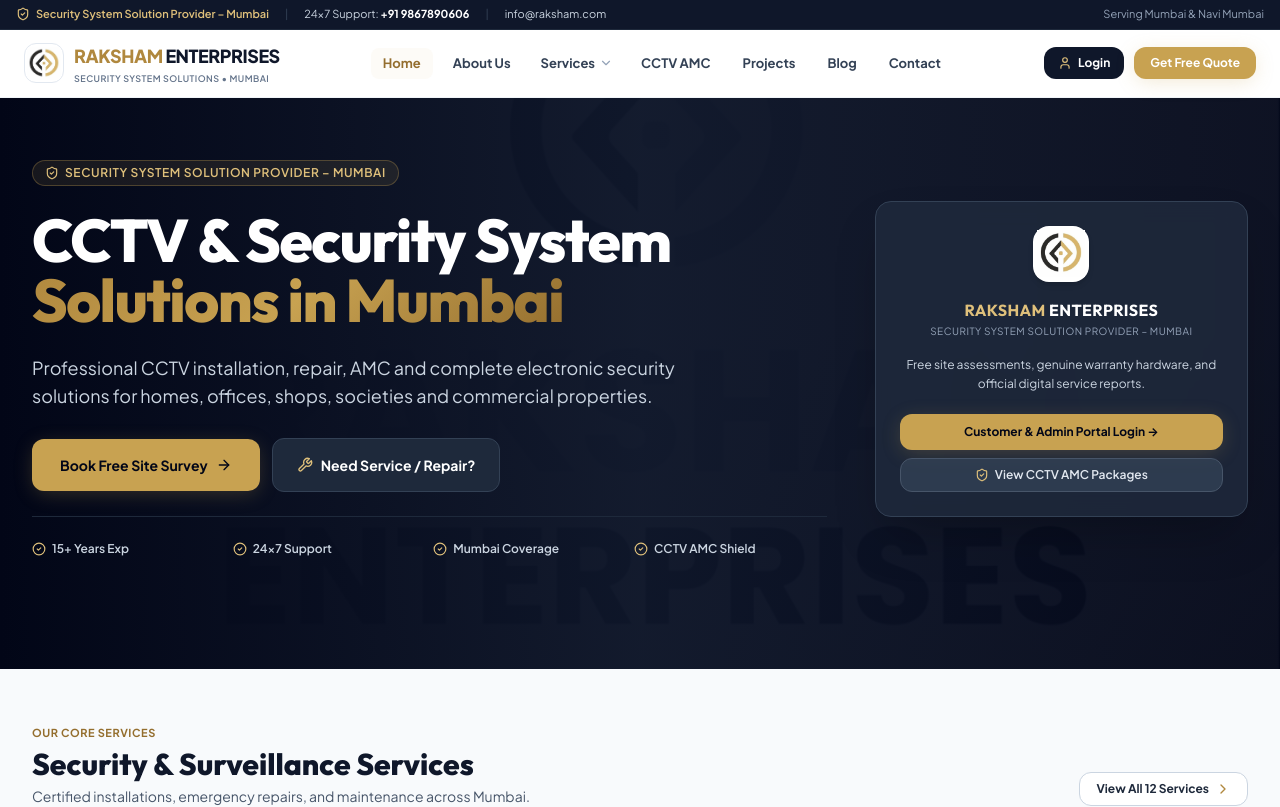
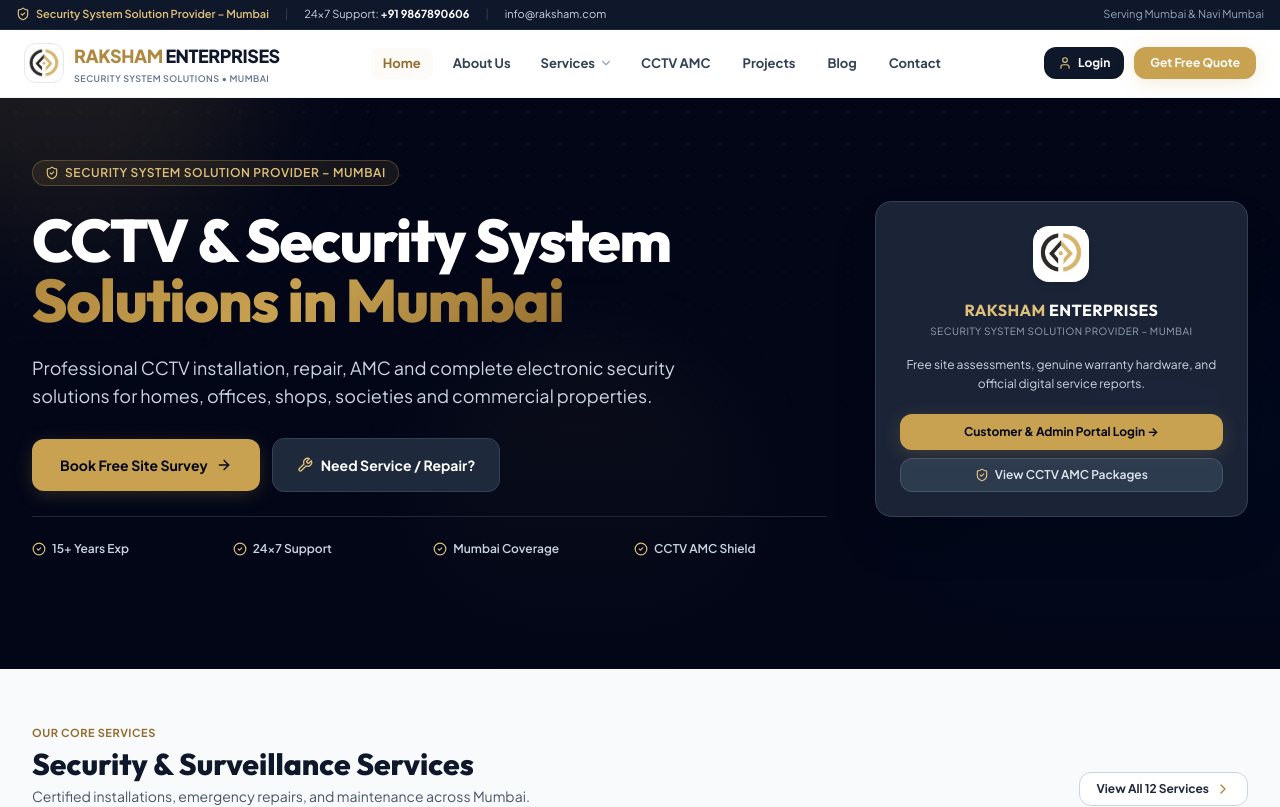
Before and after one commit to guptadipti0123-netizen/raksham-enterprises-web1, a React (Vite) app: page / in a window 1280 px wide. Shown: the top 807 px of the page. Built offline with nearby package versions, Linux system fonts and the light colour scheme.

Commit message:
feat(hero): replace logo watermark with sleek high-tech security matrix grid and ambient glow

```diff
--- a/src/pages/HomePage.jsx
+++ b/src/pages/HomePage.jsx
@@ -63,17 +63,26 @@ export default function HomePage({ onOpenQuote }) {
   return (
     <div className="bg-white">
 
-      {/* 1. HERO SECTION (Clean, Modern & Punchy) */}
-      <section className="relative pt-24 pb-14 sm:pt-36 sm:pb-24 md:pt-40 md:pb-28 bg-gradient-to-b from-slate-900 via-slate-900 to-slate-950 text-white overflow-hidden">
+      {/* 1. HERO SECTION (Clean, Modern & High-Tech Security Backdrop) */}
+      <section className="relative pt-24 pb-14 sm:pt-36 sm:pb-24 md:pt-40 md:pb-28 bg-slate-950 text-white overflow-hidden">
+
+        {/* Modern High-Tech Security Matrix Grid */}
         <div
-          className="absolute inset-0 bg-cover bg-center opacity-20 mix-blend-luminosity pointer-events-none"
+          className="absolute inset-0 pointer-events-none opacity-40"
           style={{
-            backgroundImage: `url('/assets/logo-full.jpg')`,
-            backgroundPosition: 'center',
-            backgroundSize: 'cover'
+            backgroundImage: `radial-gradient(rgba(217, 178, 86, 0.18) 1px, transparent 1px), radial-gradient(rgba(255, 255, 255, 0.05) 1px, transparent 1px)`,
+            backgroundSize: '32px 32px, 16px 16px',
+            backgroundPosition: '0 0, 8px 8px'
           }}
         />
-        <div className="absolute inset-0 bg-gradient-to-r from-slate-950 via-slate-900/90 to-slate-950/80 pointer-events-none" />
+
+        {/* Dynamic Ambient Glow Gradients (Deep Gold & Security Blue) */}
+        <div className="absolute -top-32 -left-32 w-96 h-96 bg-gold-500/15 rounded-full blur-3xl pointer-events-none" />
+        <div className="absolute top-1/2 -right-32 w-[500px] h-[500px] bg-blue-600/10 rounded-full blur-3xl pointer-events-none" />
+        <div className="absolute bottom-0 left-1/3 w-80 h-80 bg-gold-500/10 rounded-full blur-2xl pointer-events-none" />
+
+        {/* Subtle Tech Circuit Scan Lines */}
+        <div className="absolute inset-0 bg-gradient-to-b from-transparent via-slate-950/50 to-slate-950 pointer-events-none" />
 
         <div className="max-w-7xl mx-auto px-4 sm:px-6 lg:px-8 relative z-10">
           <div className="grid grid-cols-1 lg:grid-cols-12 gap-8 lg:gap-12 items-center">
```
